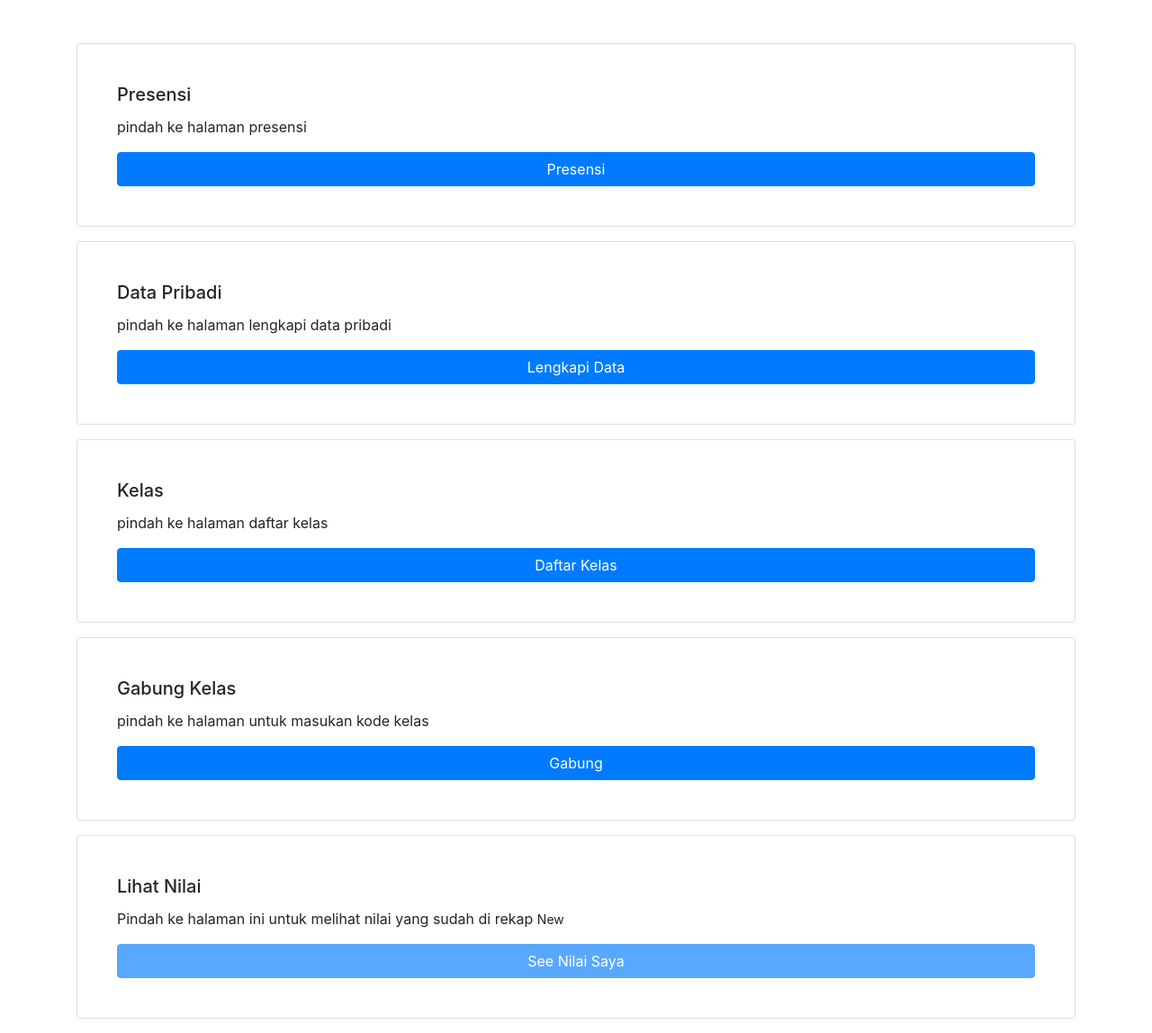
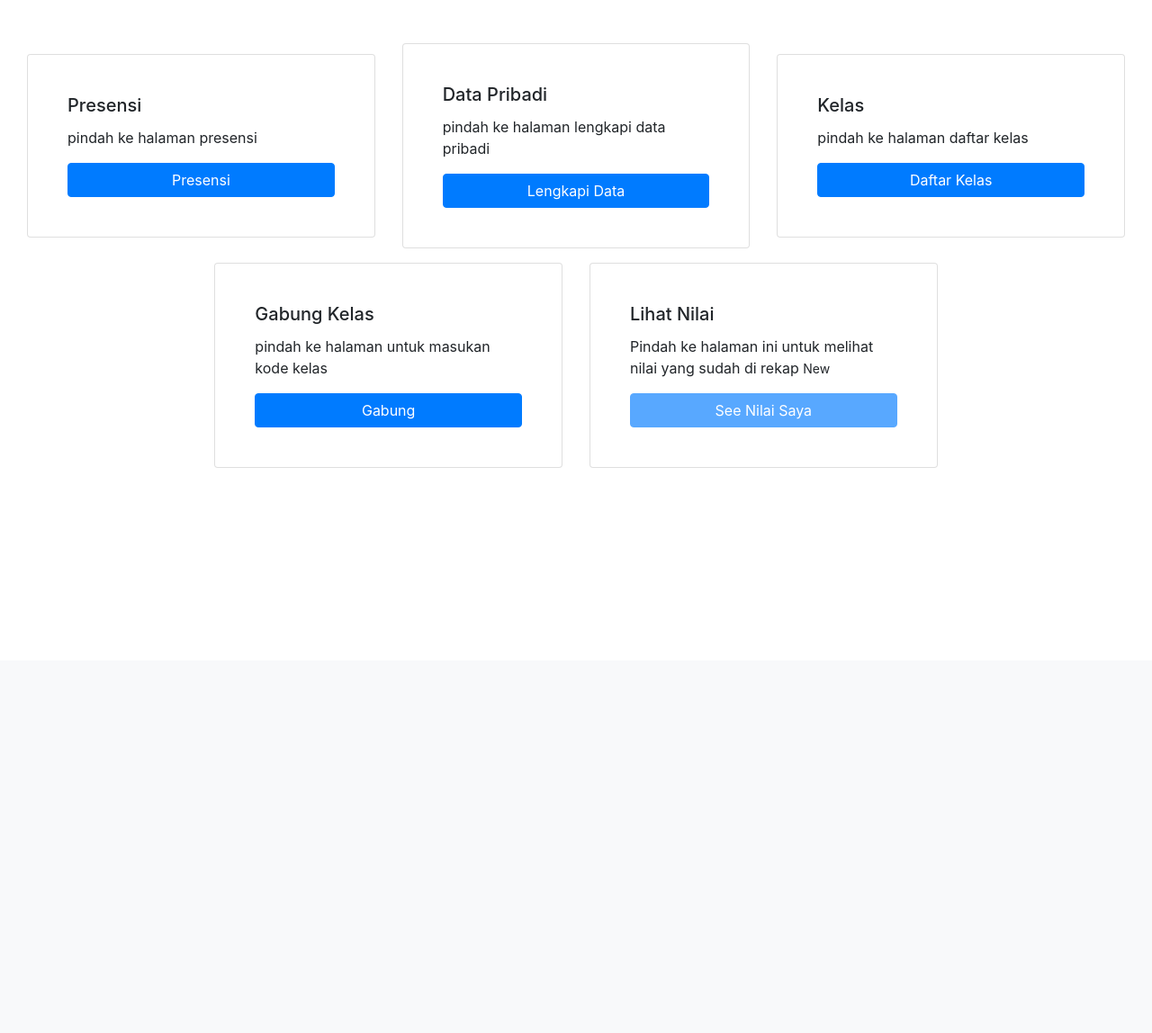
Before and after one commit to bintangx1902/lab_app_assistant, a Django app: template presence/templates/presence/mhs_landing.html in a window 1280 px wide. Shown: the part 66-1214 px from the top of the page at 90% size. After the commit the page ends 586 px from the top, so only its background shows below. Run offline with Django 3.2, Linux system fonts and the light colour scheme; the template is opened without the code that fills it, so the values that code supplies are empty.

Commit message:
template update

```diff
--- a/presence/templates/presence/mhs_landing.html
+++ b/presence/templates/presence/mhs_landing.html
@@ -1,9 +1,11 @@
 {% extends 'base.html' %}
 
 {% block content %}
-<div class="container mt-5 mx-auto">
-    <div class="display flex-column">
-        <div class="card card p-4 mb-3">
+<div class="container-fluid mt-5 mx-auto">
+    <div class="row mx-auto align-items-center justify-content-center">
+
+        <div class="col-lg-4 col-md-6 col-12">
+            <div class="card p-4 mb-3">
                 <div class="card-body">
                     <h5 class="card-title">Presensi</h5>
                     <p class="card-text">pindah ke halaman presensi</p>
@@ -11,6 +13,8 @@
                 </div>
             </div>
 
+        </div>
+        <div class="col-lg-4 col-md-6 col-12">
             <div class="card p-4 mb-3">
                 <div class="card-body">
                     <h5 class="card-title">Data Pribadi</h5>
@@ -18,7 +22,9 @@
                     <a href="{% url 'presence:complete-data' %}" class="btn btn-primary col">Lengkapi Data</a>
                 </div>
             </div>
+        </div>
 
+        <div class="col-lg-4 col-md-6 col-12">
             <div class="card p-4 mb-3">
                 <div class="card-body">
                     <h5 class="card-title">Kelas</h5>
@@ -26,7 +32,9 @@
                     <a href="{% url 'presence:class-list' %}" class="btn btn-primary col">Daftar Kelas</a>
                 </div>
             </div>
+        </div>
 
+        <div class="col-lg-4 col-md-6 col-12">
             <div class="card p-4 mb-3">
                 <div class="card-body">
                     <h5 class="card-title">Gabung Kelas</h5>
@@ -34,16 +42,22 @@
                     <a href="{% url 'presence:join-class' %}" class="btn btn-primary col">Gabung</a>
                 </div>
             </div>
+        </div>
 
+        <div class="col-lg-4 col-md-6 col-12">
             <div class="card p-4 mb-3">
                 <div class="card-body">
                     <h5 class="card-title">Lihat Nilai</h5>
-                <p class="card-text">Pindah ke halaman ini untuk melihat nilai yang sudah di rekap <small>New</small> </p>
+                    <p class="card-text">Pindah ke halaman ini untuk melihat nilai yang sudah di rekap
+                        <small>New</small></p>
                     <a href="#" class="btn btn-primary col disabled">See Nilai Saya</a>
                 </div>
             </div>
+        </div>
+
 
         {% if user.user.is_controller %}
+        <div class="col-lg-4 col-md-6 col-12">
             <div class="card p-4 mb-3">
                 <div class="card-body">
                     <h5 class="card-title">Assistance Page</h5>
@@ -51,6 +65,7 @@
                     <a href="{% url 'assist:landing' %}" class="btn btn-primary col">Assistance</a>
                 </div>
             </div>
+        </div>
         {% endif %}
     </div>
 </div>
```
Lines whose indentation alone changed are shown as unchanged.
